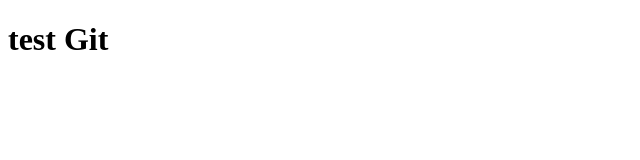
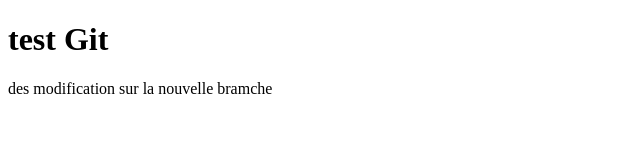
Before and after one commit to Achour-Abdelhak/testGit2, a plain HTML site: page index.html in a window 1280 px wide. Shown: the whole page, without its empty margins (0-640 px from the left). Drawn offline with Linux system fonts and the light colour scheme.

Commit message:
Ajout un paragraphe <p>

```diff
--- a/index.html
+++ b/index.html
@@ -10,6 +10,7 @@
 <body>
 
 <h1>test Git</h1>
+<p>des modification sur la nouvelle bramche</p>
 
 </body>
 </html>
```
